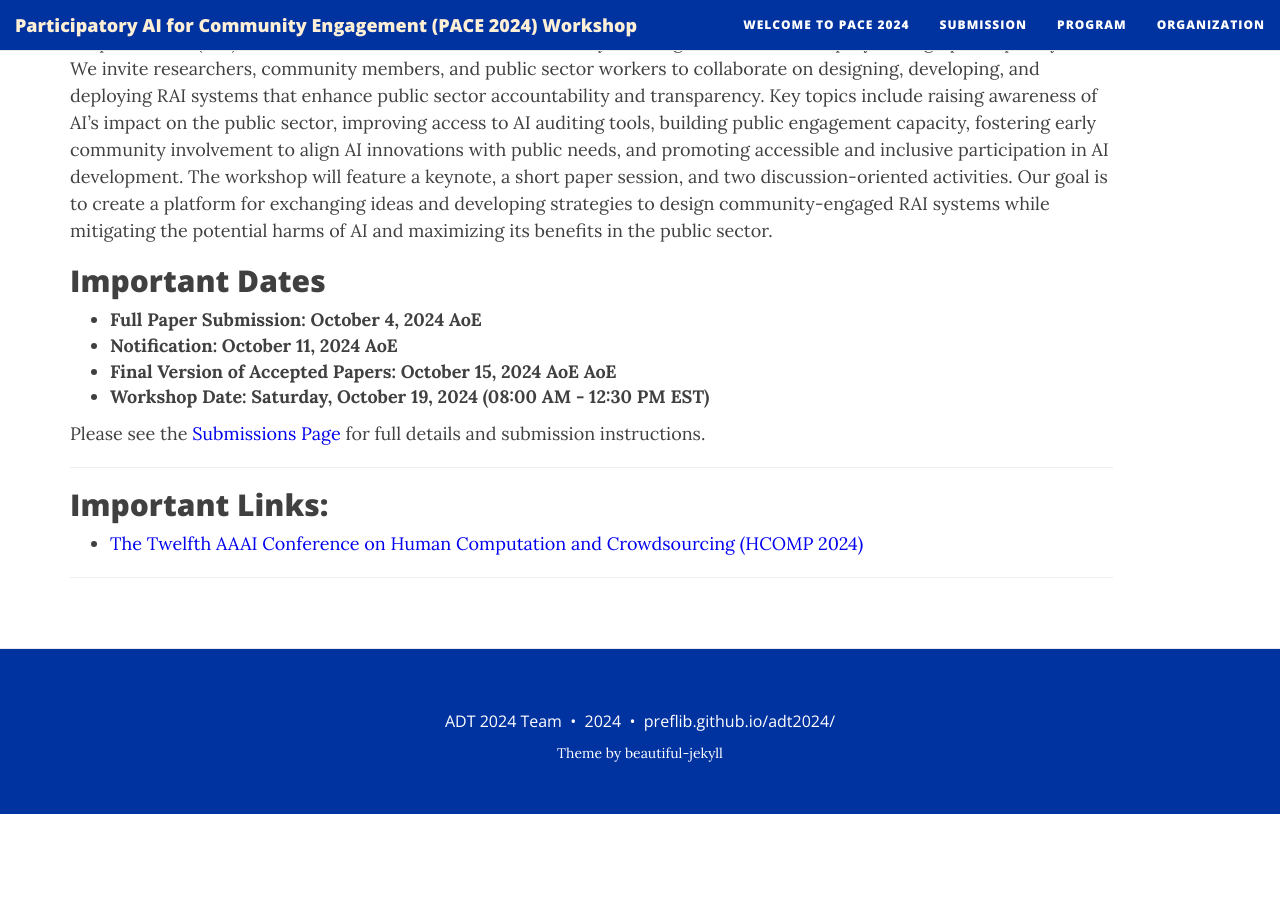
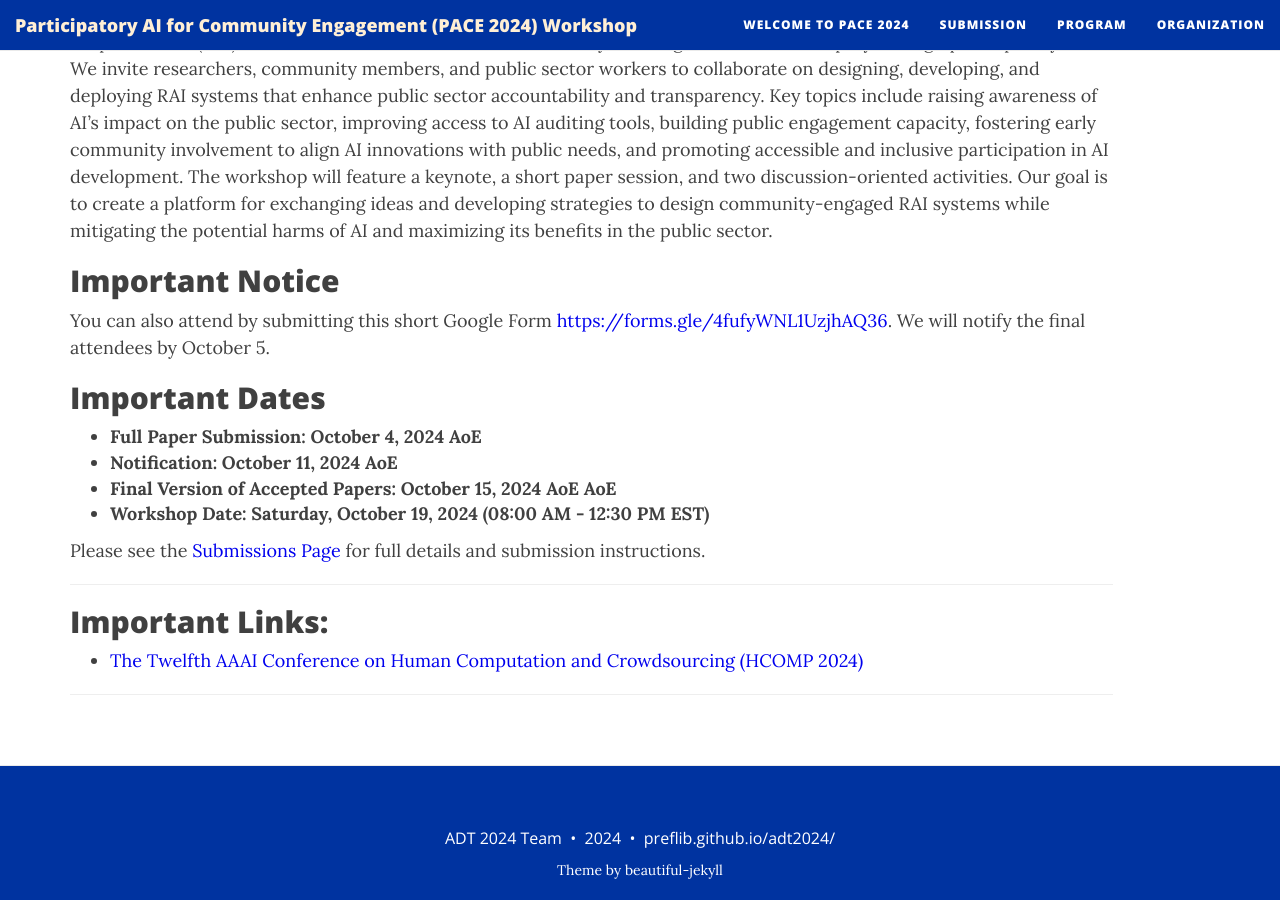
Before and after one commit to TulaneCS/PACE, a Jekyll site: the page built from index.md, in a window 1280 px wide and 900 px high, scrolled down 1607 px. Built offline with Jekyll 4.4.1, drawn with Linux system fonts in a browser that asks for light colours; nearby versions of some CDN libraries; before the commit the page ends 2421 px from its top, so only the background shows below that.

Commit message:
added Google form

```diff
--- a/index.md
+++ b/index.md
@@ -9,6 +9,10 @@ published: true
 ## About the Participatory AI for Community Engagement (PACE 2024) Workshop
 
 Public sector leverages artificial intelligence (AI) to enhance the efficiency, transparency, and accountability of civic operations and public services. This includes initiatives such as predictive waste management, facial recognition for identification, and advanced tools in the criminal justice system. While public-sector AI can improve efficiency and accountability, it also has the potential to perpetuate biases, infringe on privacy, and marginalize vulnerable groups. Responsible AI (RAI) research aims to address these concerns by focusing on fairness and equity through participatory AI. We invite researchers, community members, and public sector workers to collaborate on designing, developing, and deploying RAI systems that enhance public sector accountability and transparency. Key topics include raising awareness of AI's impact on the public sector, improving access to AI auditing tools, building public engagement capacity, fostering early community involvement to align AI innovations with public needs, and promoting accessible and inclusive participation in AI development. The workshop will feature a keynote, a short paper session, and two discussion-oriented activities. Our goal is to create a platform for exchanging ideas and developing strategies to design community-engaged RAI systems while mitigating the  potential harms of AI and maximizing its benefits in the public sector.
+
+## Important Notice
+
+You can also attend by submitting this short Google Form [https://forms.gle/4fufyWNL1UzjhAQ36](https://forms.gle/4fufyWNL1UzjhAQ36). We will notify the final attendees by October 5.
 
 ## Important Dates
 <!-- * **Title and Abstract Submission: September 13, 2024 AoE**  -->
```
